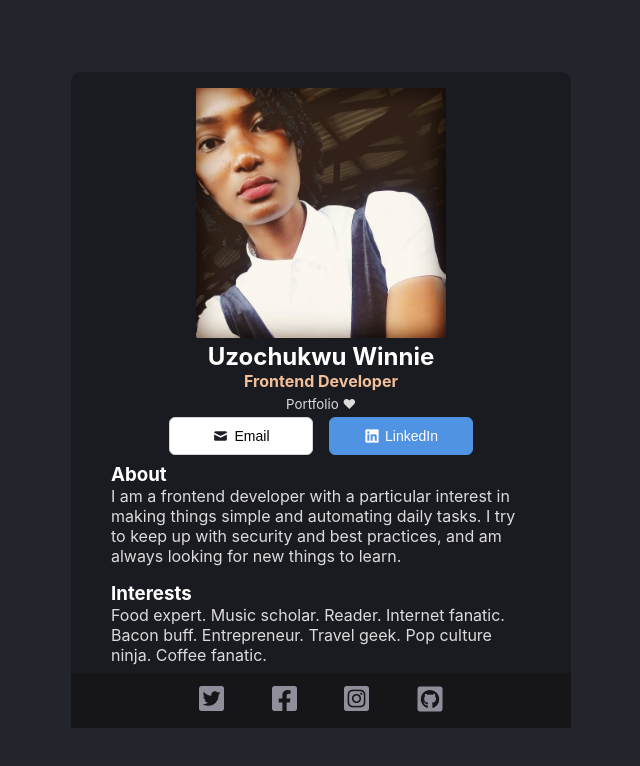
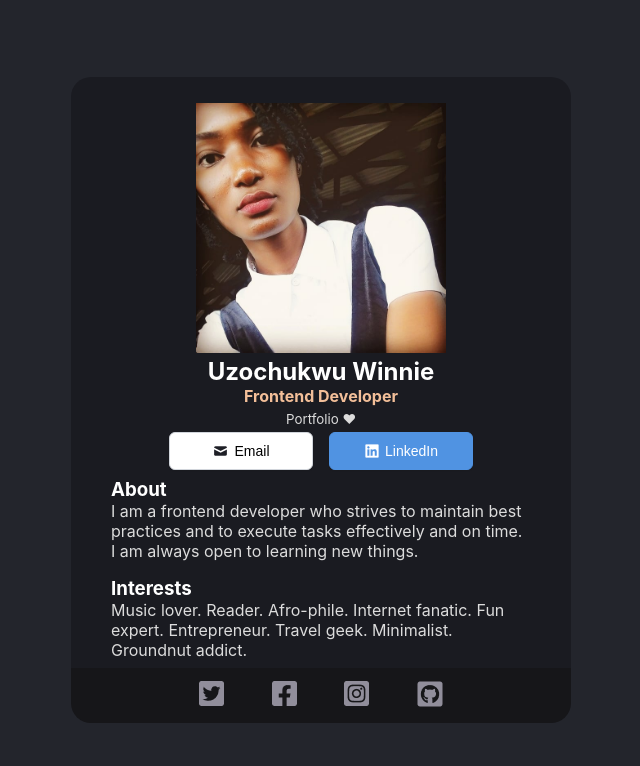
Before and after one commit to Wineshuga/business-card, a React (Create React App) app in the folder business-card/: page / in a window 1280 px wide. Shown: the top 766 px of the page, without its empty margins (319-959 px from the left). Built offline with nearby package versions, Linux system fonts and the light colour scheme.

Commit message:
update text content

```diff
--- a/business-card/src/App.css
+++ b/business-card/src/App.css
@@ -28,7 +28,7 @@ body {
 .main {
   background: #1A1B21;
   padding: 0 2rem;
-  border-radius: 10px 10px 0 0;
+  border-radius: 20px 20px 0 0;
 }
 
 .card {
@@ -40,6 +40,7 @@ body {
 .card--img_profile {
   width: 250px;
   height: 250px;
+  margin-top: 10px;
 }
 
 .card--title {
@@ -108,6 +109,7 @@ footer {
   background-color: #161619;
   padding: 0.8rem 5rem;
   justify-content: space-evenly;
+  border-radius: 0 0 20px 20px;
 }
 
 @media screen and (max-width: 750px) and (min-width: 250px) {
--- a/business-card/src/Components/About.js
+++ b/business-card/src/Components/About.js
@@ -1,11 +1,11 @@
 function About() {
   return (
-    <section className="about">
+    <section className="about ">
       <h3><span className="header">About</span></h3>
       <p className="text">
-        I am a frontend developer with a particular interest in making things
-        simple and automating daily tasks. I try to keep up with security and
-        best practices, and am always looking for new things to learn.
+        I am a frontend developer who strives to maintain
+        best practices and to execute tasks effectively and on time.
+        I am always open to learning new things.
       </p>
     </section>
   );
--- a/business-card/src/Components/Interests.js
+++ b/business-card/src/Components/Interests.js
@@ -3,8 +3,8 @@ function Interests() {
     <section className="interests">
       <h3><span className="header">Interests</span></h3>
       <p className="text">
-        Food expert. Music scholar. Reader. Internet fanatic. Bacon buff.
-        Entrepreneur. Travel geek. Pop culture ninja. Coffee fanatic.
+        Music lover. Reader. Afro-phile. Internet fanatic. Fun expert.
+        Entrepreneur. Travel geek. Minimalist. Groundnut addict.
       </p>
     </section>
   );
```
